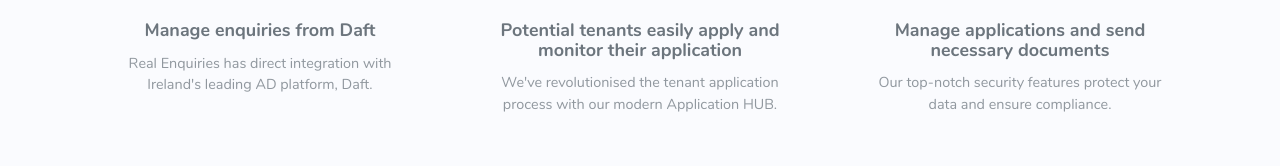
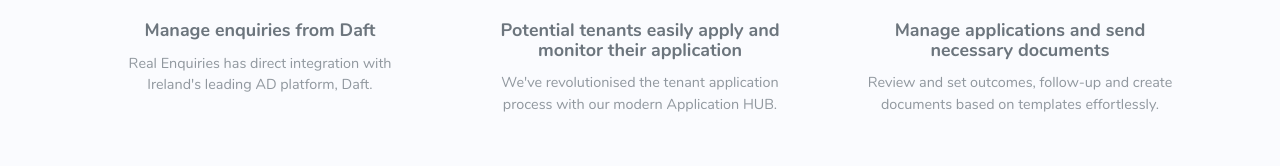
Before and after one commit to codeitamarjr/CRMRE-Landing-Page, a plain HTML site: page index.html in a window 1280 px wide. Shown: the part 1091-1257 px from the top of the page. Drawn offline with Linux system fonts and the light colour scheme.

Commit message:
Update index.html
Updated Features section

```diff
--- a/index.html
+++ b/index.html
@@ -151,8 +151,7 @@
                             </span>
                         </div>
                         <h4 class="mt-3">Manage applications and send necessary documents</h4>
-                        <p class="text-muted mt-2 mb-0">Our top-notch security features protect your data and ensure
-                            compliance.</p>
+                        <p class="text-muted mt-2 mb-0">Review and set outcomes, follow-up and create documents based on templates effortlessly.</p>
                     </div>
                 </div>
 
```
